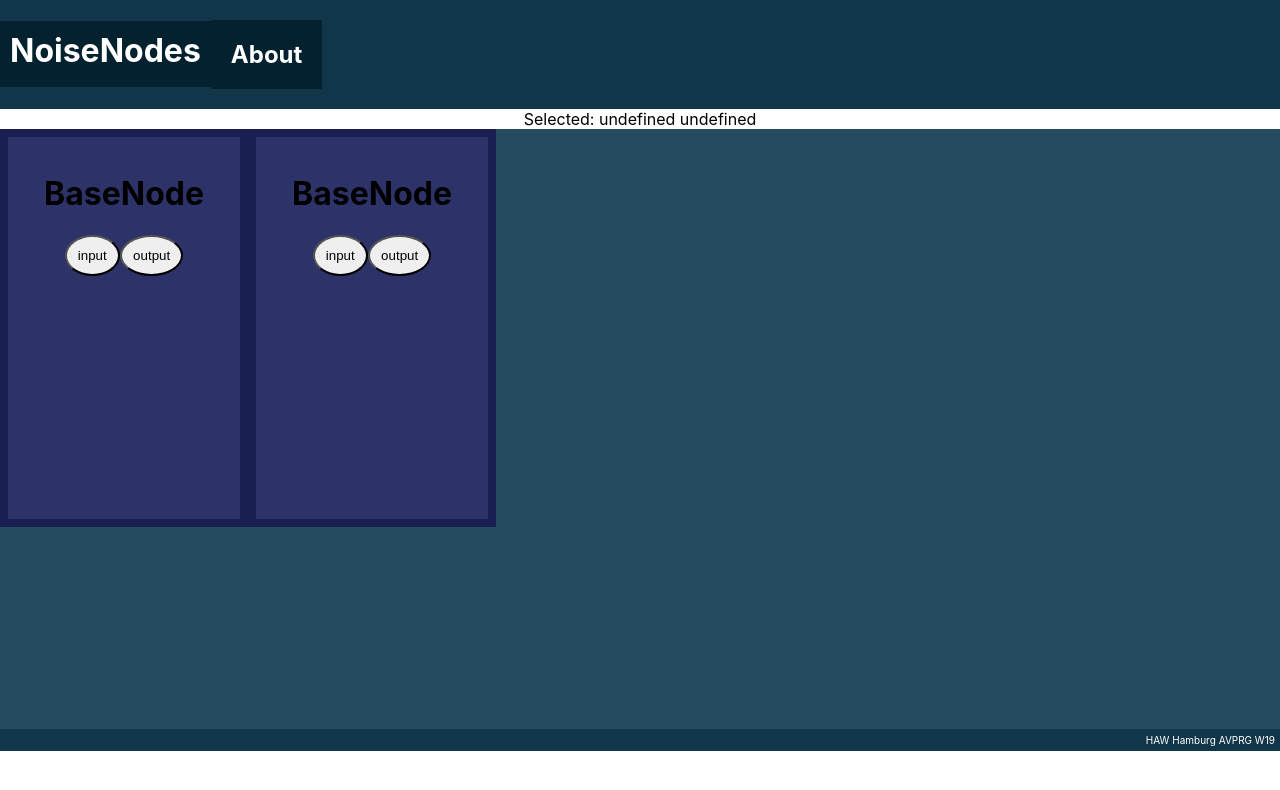
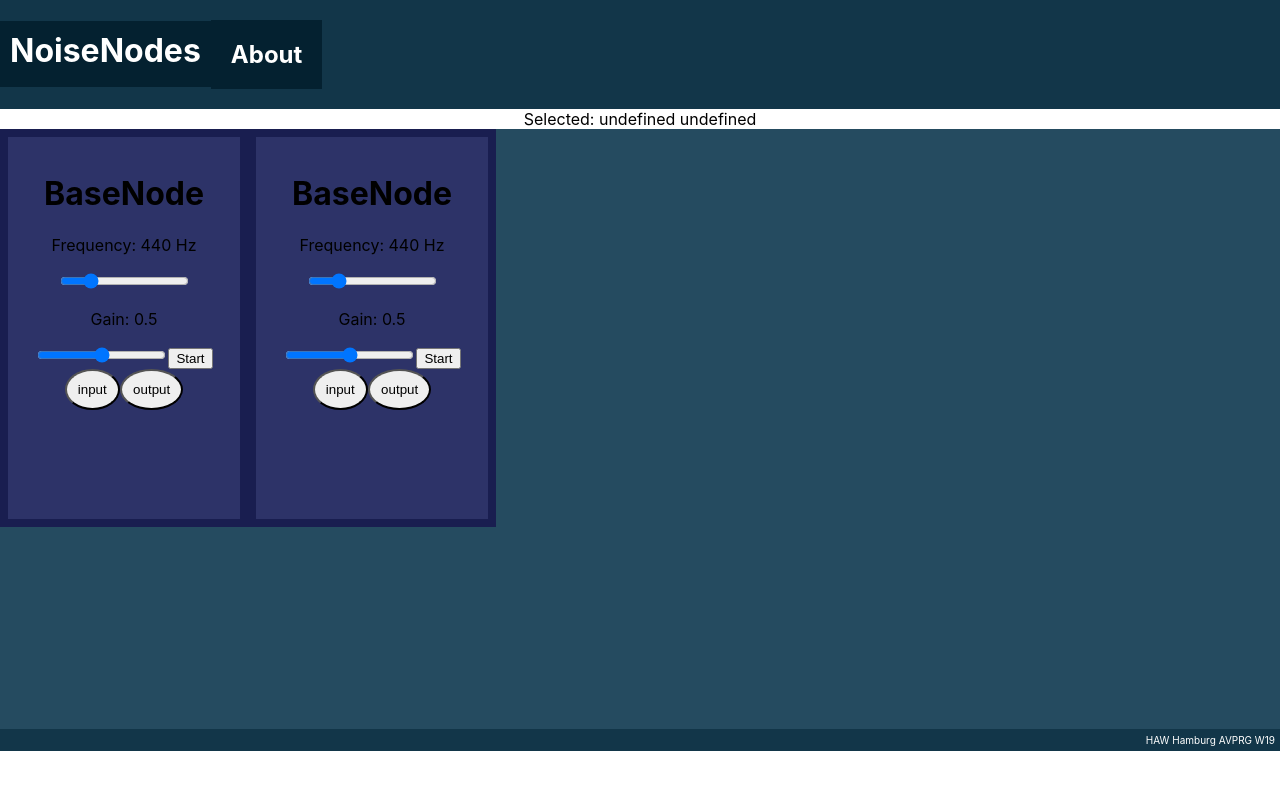
Before and after one commit to ychaw/noise-nodes, a React (Create React App) app: page / in a window 1280 px wide. Shown: the top 790 px of the page. Built offline with nearby package versions, Linux system fonts and the light colour scheme.

Commit message:
mock audio in BaseNode

```diff
--- a/src/modules/BaseNode.js
+++ b/src/modules/BaseNode.js
@@ -7,6 +7,51 @@ class BaseNode extends React.Component {
   constructor(props) {
       super(props);
       this.name = 'BaseNode';
+      this.dsp = {
+        osc: this.props.audioContext.createOscillator(),
+        gain: this.props.audioContext.createGain(),
+      }
+      this.state = {
+        isPlaying: false,
+        frequency: 440,
+        gain: 0.5,
+      }
+  }
+
+  componentDidMount() {
+    const {osc, gain} = this.dsp;
+    osc.frequency.value = this.state.frequency;
+    gain.gain.value = this.state.gain;
+    osc.connect(gain);
+    gain.connect(this.props.audioContext.destination);
+  }
+
+  // FOR TESTING
+  togglePlay = () => {
+    const {osc} = this.dsp;
+    if(!this.state.isPlaying) {
+      osc.start();
+      this.setState({isPlaying: !this.state.isPlaying});
+    } else {
+      osc.stop();
+      this.setState({isPlaying: !this.state.isPlaying});
+    }
+  }
+
+  changeFrequency = (e) => {
+    const {osc} = this.dsp;
+    const newValue = e.target.value;
+    this.setState({frequency: newValue}, ()=> {
+      osc.frequency.value = newValue;
+    });
+  }
+
+  changeGain = (e) => {
+    const {gain} = this.dsp;
+    const newValue = e.target.value;
+    this.setState({gain: newValue}, ()=> {
+      gain.gain.value = newValue;
+    });
   }
 
   delete() {
@@ -17,6 +62,11 @@ class BaseNode extends React.Component {
     return (
       <div className='BaseNode'>
         <h1>{this.name}</h1>
+        <p>Frequency: {this.state.frequency} Hz</p>
+        <input type='range' min='20' max='2000' step='0.1' value={this.state.frequency} onChange={this.changeFrequency}></input>
+        <p>Gain: {this.state.gain}</p>
+        <input type='range' min='0' max='1' step='0.1' value={this.state.gain} onChange={this.changeGain}></input>
+        <button onClick={this.togglePlay}>{this.state.isPlaying ? 'Stop' : 'Start'}</button>
         <Connector type='input' id='input-1' changeConnection={this.props.changeConnection}/>
         <Connector type='output' id='output-1' changeConnection={this.props.changeConnection}/>
       </div>
```
